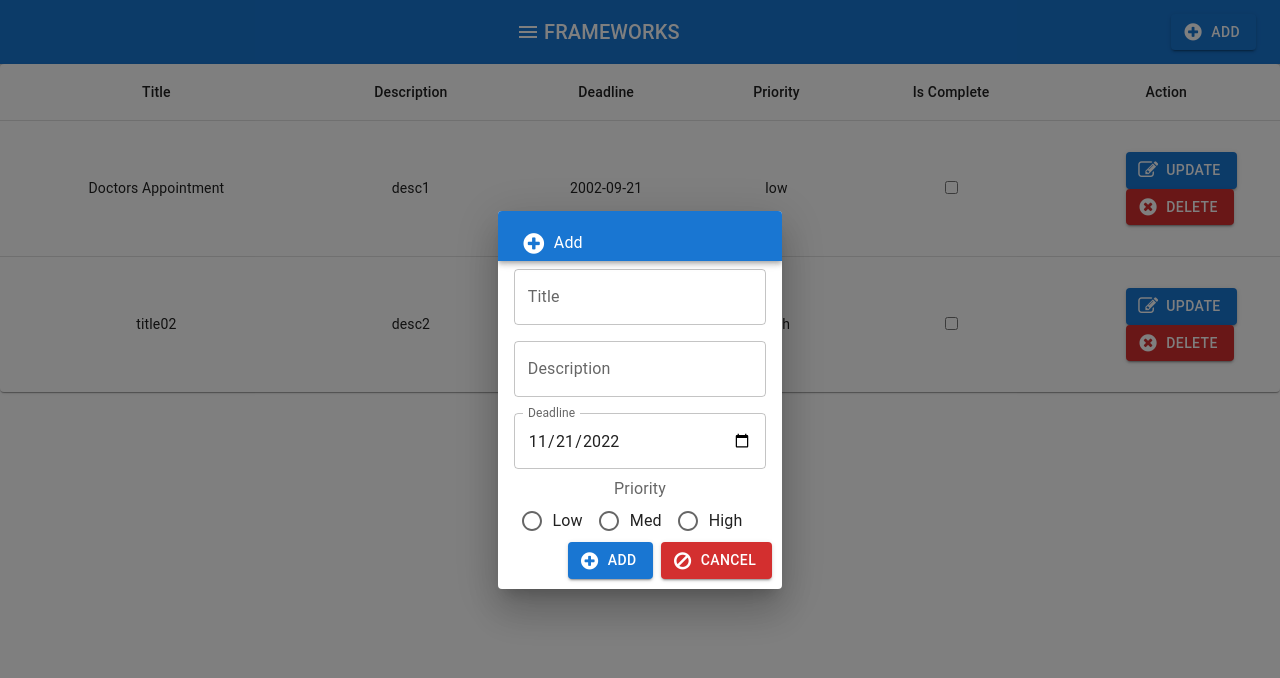
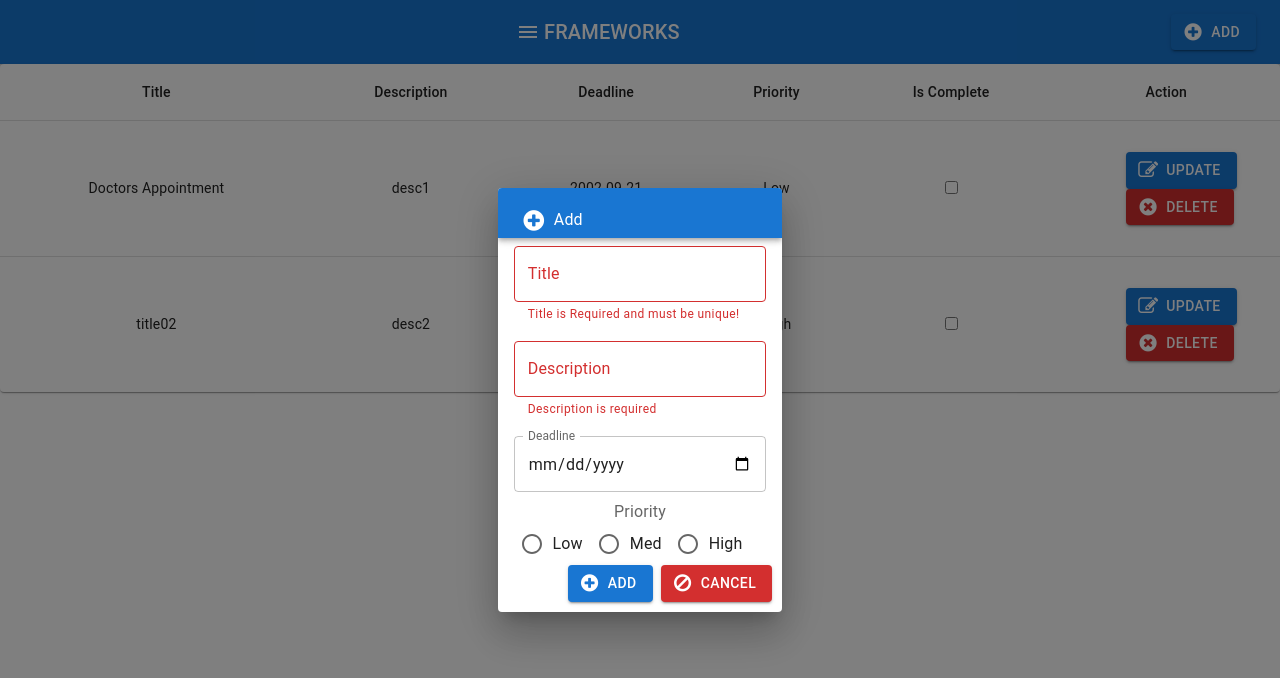
Before and after one commit to lat71/to-do-app, a React (Create React App) app: page / in a window 1280 px wide. Both pictures are taken after a click on the button "ADD". Shown: the top 678 px of the page. Built offline with nearby package versions, Linux system fonts and the light colour scheme; a small style sheet from the web is missing.

Commit message:
began implementation of validation

```diff
--- a/src/App.js
+++ b/src/App.js
@@ -14,14 +14,14 @@ function App() {
       title: 'Doctors Appointment',
       description: 'desc1',
       deadline: "2002-09-21",
-      priority: 'low',
+      priority: 'Low',
     },
     {
       id: 2,
       title: 'title02',
       description: 'desc2',
       deadline: "2002-09-21",
-      priority: 'high',
+      priority: 'High',
     },
   ])
 
@@ -41,8 +41,8 @@ function App() {
 
   return (
     <div className="App">
-      <ButtonAppBar />
-      <TasksTable tasks={tasks} onDelete={deleteTask} /> {/*toggleEdit={toggleEdit} /> */}
+      <ButtonAppBar tasks={tasks}/>
+      <TasksTable tasks={tasks} onDelete={deleteTask} />
     </div>
   );
 }
--- a/src/components/ButtonAppBar.js
+++ b/src/components/ButtonAppBar.js
@@ -9,7 +9,7 @@ import IconButton from '@mui/material/IconButton';
 import MenuIcon from '@mui/icons-material/Menu';
 import SimpleDialog from './SimpleDialog';
 
-export default function ButtonAppBar() {
+export default function ButtonAppBar({ tasks }) {
 
     const [open, setOpen] = React.useState(false);
 
@@ -19,6 +19,15 @@ export default function ButtonAppBar() {
 
     const handleClose = (value) => {
         setOpen(false);
+    };
+
+    // Return false if is already a title for a different item
+    const checkTitles = (titleToCheck) => {
+        let currTitle = true;
+        tasks.map((task) =>
+            task.title === titleToCheck ? (currTitle = false) : (currTitle = currTitle)
+        );
+        return currTitle;
     };
 
     return (
@@ -46,6 +55,7 @@ export default function ButtonAppBar() {
         title="Add"
         titleIcon= "fa fa-plus-circle"
         allowTitle= {true}
+        checkTitles= {checkTitles}
         open={open}
         onClose={handleClose}
         />
--- a/src/components/SimpleDialog.js
+++ b/src/components/SimpleDialog.js
@@ -11,26 +11,68 @@ import Radio from '@mui/material/Radio';
 import RadioGroup from '@mui/material/RadioGroup';
 import FormControlLabel from '@mui/material/FormControlLabel';
 import FormLabel from '@mui/material/FormLabel';
+import * as React from 'react';
 
 export default function SimpleDialog(props) {
-    const { title, titleIcon, allowTitle, onClose, open, task } = props;
+    const { title, titleIcon, allowTitle, checkTitles, onClose, open, task } = props;
+
+    const [newTitle, setTitles] = React.useState({
+        name: ""
+    });
+
+    const [desc, setDesc] = React.useState({
+        setDesc: (task === undefined ? "" : task.description)
+    });
+
+    const handleDescChange = setTo => event => {
+        console.log(desc.setDesc)
+        setDesc({...desc, [setTo]: event.target.value });
+        newDesc = desc.setDesc;
+        console.log(desc.setDesc)
+    };
+
+    const handleTitleChange = setTo => event => {
+        setTitles({ ...newTitle, [setTo]: event.target.value });
+        setTitle = newTitle.name;
+        console.log(newTitle)
+    };
 
     let noTask = task === undefined;
+    let setTitle= ""
     let newDesc = ""
     let newDate = ""
     let priority = noTask ? "" : task.priority
 
     const handleClose = () => {
+        // console.log("SET DESC IS: ", desc.setDesc)
+        // console.log(typeof(desc))
+        // console.log(desc.setDesc.toString())
+        console.log(validateForm() === false ? "FALSE! Form vlaidation FAILED" : "TRUE! VALIDATION PASSED")
         if (noTask) {
             console.log("NO TASK");
         }
         else {
             task.deadline = (newDate === "" ? task.deadline : newDate);
             task.priority = priority;
-            task.description = (newDesc === "" ? task.description : newDesc);
+            task.description = (desc.setDesc.toString() === "" ? task.description : desc.setDesc.toString());
         }
         onClose();
     };
+
+    const validateForm = () => {
+        let titleValid = noTask ? false : true;
+
+        if (noTask) {
+            setTitle = newTitle.name.toString();
+            titleValid = (setTitle === "" ? false : checkTitles(setTitle));
+            // titleValid ? "" : ()
+        }
+        console.log("Validating form!")
+        return (titleValid && (newDesc !== "") && (newDate !== "") && (priority !== ""))
+    }
+
+    const titleError = newTitle.name === "";
+    const descError = desc.setDesc === "";
 
     return (
       <Dialog onClose={onClose} open={open}>
@@ -51,7 +93,14 @@ export default function SimpleDialog(props) {
             autoComplete="off">
             <Stack justifyContent="center" alignItems="center">
                 {allowTitle &&
-                <TextField id="outlined-required" label="Title" placeholder="Enter a Title" />
+                <TextField id="outlined-required" label="Title" placeholder="Enter a Title"
+                    onChange={handleTitleChange("name")}
+                // onChange={(e) => {
+                    //     handleChange("name");
+                    //     setTitle = e.target.value;
+                    // }}
+                    helperText={titleError ? "Title is Required and must be unique!" : ""}
+                    error={titleError}/>
                 }
                 <TextField
                 id="outlined-required"
@@ -59,15 +108,18 @@ export default function SimpleDialog(props) {
                 placeholder='Enter a Description'
                 defaultValue={noTask ? "" : task.description}
                 margin='normal'
-                onChange={(e) => {
-                    newDesc = e.target.value;
-                }}
+                onChange={handleDescChange("setDesc")}
+                // onChange={(e) => {
+                //     newDesc = e.target.value;
+                // }}
+                helperText={descError ? "Description is required" : ""}
+                error={descError}
                 />
                 <TextField
                     id="date"
                     label="Deadline"
                     type="date"
-                    defaultValue={noTask ? "2022-11-21" : task.deadline}
+                    defaultValue={noTask ? "" : task.deadline}
                     sx={{ width: 220 }}
                     InputLabelProps={{
                     shrink: true,
--- a/src/components/TasksTable.js
+++ b/src/components/TasksTable.js
@@ -33,7 +33,7 @@ export default function TasksTable({ tasks, onDelete }) {
         </TableHead>
         <TableBody>
           {tasks.map((task) =>(
-                  <Task key={task.id} task={task} onDelete={onDelete} /> //toggleEdit={toggleEdit} />//key={Math.floor(Math.random() * 10000 + 1)}  onDelete={onDelete} onToggle={onToggle} />
+                  <Task key={task.id} task={task} onDelete={onDelete} />
               ))}
         </TableBody>
       </Table>
```
Also changed, not shown: src/components/Task.js (+0 -10 lines).
